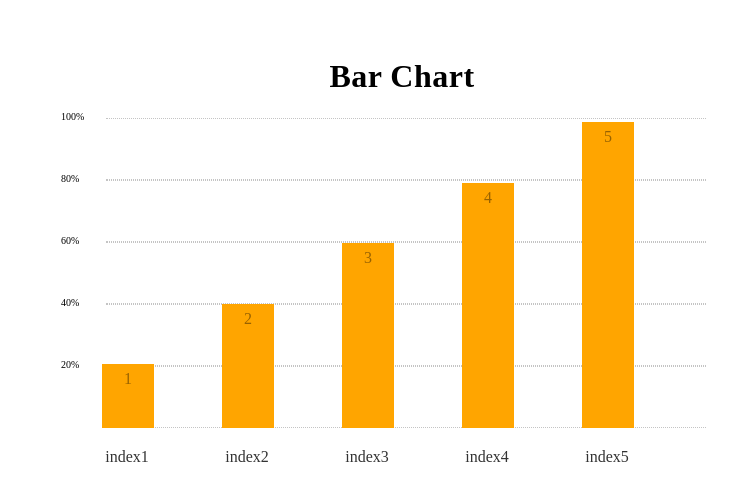
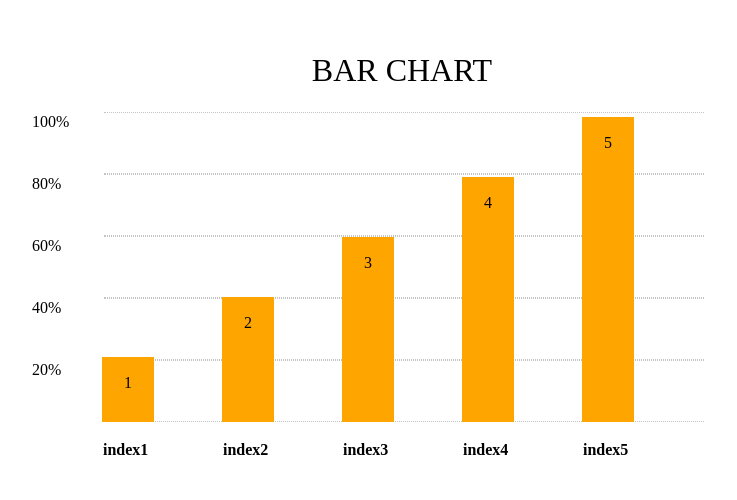
Before and after one commit to Thomas-W-Yi/Bar-Chart-Project, a website with bundled scripts: page index.html in a window 1280 px wide. Shown: the part 146-646 px from the top of the page, without its empty margins (238-975 px from the left). Built offline with nearby package versions, Linux system fonts and the light colour scheme.

Commit message:
CSS clean up

```diff
--- a/index.html
+++ b/index.html
@@ -4,7 +4,7 @@
     <meta charset="UTF-8" />
     <meta name="viewport" content="width=device-width, initial-scale=1.0" />
     <link rel="stylesheet" href="./style1.css" />
-    <title>Bar Chart1</title>
+    <title>Bar Chart</title>
   </head>
   <body>
     <table id="q-graph">
@@ -17,6 +17,6 @@
     <div id="ticks"></div>
 
     <script src="https://code.jquery.com/jquery-3.5.1.min.js"></script>
-    <script type="module" src="./index1.js"></script>
+    <script type="module" src="./index.js"></script>
   </body>
 </html>
--- a/index1.js
+++ b/index.js
@@ -3,7 +3,7 @@ import createBar from "./util/createBar.mjs";
 import createBarSection from "./util/createBarSection.mjs";
 import createY from "./util/createY.mjs";
 import changeX from "./util/changeX.mjs";
-import createStyle1 from "./util/createStyle1.mjs";
+import createStyle from "./util/createStyle.mjs";
 import { data, options, element } from "./util/data.mjs";
 
 const drawBarChart = (data, options, element) => {
@@ -12,6 +12,6 @@ const drawBarChart = (data, options, element) => {
   changeX(options);
   createBar(data, options);
   createY();
-  createStyle1(options);
+  createStyle(options);
 };
 drawBarChart(data, options, element);
--- a/style1.css
+++ b/style1.css
@@ -10,86 +10,10 @@ body {
   align-items: center;
 }
 
-#q-graph {
-  display: block;
-  position: relative;
-  margin: 1.1em 0 0;
-  padding: 0;
-  background: transparent;
-  font-size: 11px;
-}
-
-#q-graph caption {
-  caption-side: top;
-  width: 600px;
-  letter-spacing: 0.5px;
-  top: -60px;
-  position: relative;
-  z-index: 10;
-  font-weight: bold;
-}
-
 #q-graph tr,
 #q-graph th,
 #q-graph td {
   position: absolute;
   bottom: 0;
-  width: 150px;
-  z-index: 2;
-  margin: 0;
-  padding: 0;
-  text-align: center;
+  z-index: 1;
 }
-
-#q-graph tbody tr {
-  height: 100%;
-  margin-right: 2%;
-  padding-top: 2px;
-  width: 60px;
-  color: #aaa;
-}
-
-#q-graph tbody th {
-  bottom: -3em;
-  vertical-align: top;
-  font-weight: normal;
-  color: #333;
-  width: 50px;
-}
-#q-graph .bar {
-  width: 50px;
-  border: 1px solid;
-  border-bottom: none;
-  bottom: -0.65em;
-  border-color: transparent;
-}
-#q-graph .bar p {
-  margin: 5px 0 0;
-  padding: 0;
-  opacity: 0.4;
-}
-
-#ticks {
-  position: relative;
-  top: -300px;
-  left: 2px;
-  width: 596px;
-  height: 300px;
-  z-index: 1;
-  margin-bottom: -300px;
-  font-size: 10px;
-}
-
-#ticks .tick {
-  position: relative;
-  border-top: 1px dotted #c4c4c4;
-  border-bottom: 1px dotted #c4c4c4;
-  width: 600px;
-}
-
-#ticks .tick p {
-  position: absolute;
-  left: -5em;
-  top: -0.8em;
-  margin: 0 0 0 0.5em;
-}
--- a/util/changeCaption.mjs
+++ b/util/changeCaption.mjs
@@ -1,6 +1,5 @@
 export default function changeTitle() {
   $("caption").on("click", (event) => {
-    console.log(event.target.innerText);
     $(event.target).html(
       `<input type="text" placeholder ="newName" id="textbox"/>`
     );
--- a/util/createBar.mjs
+++ b/util/createBar.mjs
@@ -1,4 +1,4 @@
-export default function createBar(data, options) {
+export default function createBar(data) {
   let arr = [...data],
     max = arr.sort((a, b) => {
       return b - a;
--- /dev/null
+++ b/util/createStyle.mjs
@@ -0,0 +1,69 @@
+export default function createStyle(options) {
+  const {
+    graphHeight,
+    graphWidth,
+    barColor,
+    barTextColor,
+    titleTextColor,
+    titleFontSize,
+    titlePosition,
+    titleTextTransform,
+    valueFontSize,
+    xTextColor,
+    xFontSize,
+    valuePosition,
+  } = options;
+  $("#q-graph").css({
+    width: `${graphWidth}`,
+    height: `${graphHeight}`,
+    display: "block",
+    position: "relative",
+  });
+  $("caption").css({
+    textTransform: `${titleTextTransform}`,
+    color: `${titleTextColor}`,
+    fontSize: `${titleFontSize}`,
+    width: `${graphWidth}`,
+    position: `${titlePosition}`,
+    top: "-60px",
+  });
+  $("td").css({
+    backgroundColor: `${barColor}`,
+    color: `${barTextColor}`,
+    fontSize: `${valueFontSize}`,
+    textAlign: `${valuePosition}`,
+    width: "50px",
+    bottom: "-0.65em",
+  });
+  $("tbody tr").css({
+    height: "100%",
+    color: `${xTextColor}`,
+    fontSize: `${xFontSize}`,
+  });
+  $("tr th").css({
+    bottom: "-3em",
+  });
+
+  $("#ticks").css({
+    position: `${titlePosition}`,
+    top: "-300px",
+    left: "2px",
+    width: `${graphWidth}`,
+    height: `${graphHeight}`,
+    marginBottom: "-300px",
+    fontSize: `${xFontSize}`,
+  });
+
+  $("#ticks .tick").css({
+    position: `${titlePosition}`,
+    borderTop: "1px dotted #c4c4c4",
+    borderBottom: "1px dotted #c4c4c4",
+    width: `${graphWidth}`,
+  });
+
+  $("#ticks .tick p").css({
+    position: "absolute",
+    left: "-5em",
+    margin: "0 0 0 0.5em",
+  });
+}
--- a/util/createStyle1.mjs
+++ /dev/null
@@ -1,29 +0,0 @@
-export default function createStyle1(options) {
-  const {
-    height,
-    width,
-    barColor,
-    barTextColor,
-    titleTextColor,
-    titleFontSize,
-    fontSize,
-    textTransform,
-    xTextColor,
-    xFontSize,
-  } = options;
-  $("#q-graph").css({ width: `${width}`, height: `${height}` });
-  $("caption").css({
-    textTransform: `${textTransform}`,
-    color: `${titleTextColor}`,
-    fontSize: `${titleFontSize}`,
-  });
-  $("td").css({
-    backgroundColor: `${barColor}`,
-    color: `${barTextColor}`,
-    fontSize: `${fontSize}`,
-  });
-  $("tbody tr").css({
-    color: `${xTextColor}`,
-    fontSize: `${xFontSize}`,
-  });
-}
--- a/util/data.mjs
+++ b/util/data.mjs
@@ -1,16 +1,19 @@
 let data = [1, 2, 3, 4, 5],
   options = {
-    height: "300px",
-    width: "600px",
+    graphHeight: "300px",
+    graphWidth: "600px",
+    barWidth: "",
     barColor: "orange",
     barTextColor: "black",
+    valueFontSize: "1rem",
     titleTextColor: "black",
-    fontSize: "1rem",
+    titlePosition: "relative",
     titleFontSize: "2rem",
     spacing: 600 / data.length,
-    texTransform: "uppercase",
+    titleTextTransform: "uppercase",
     xTextColor: "black",
     xFontSize: "1rem",
+    valuePosition: "center",
   },
   element = "tbody";
 
```
